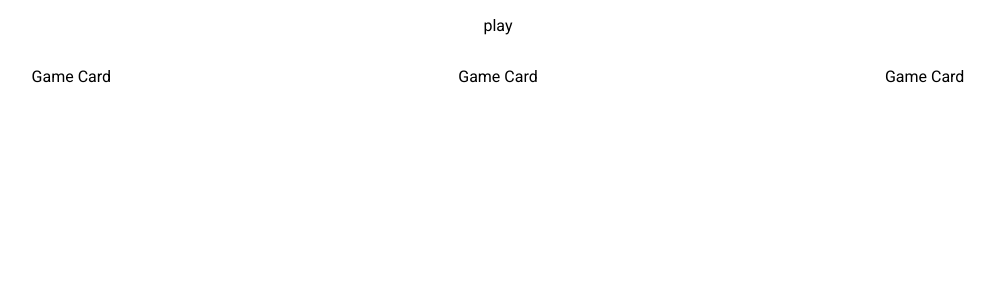
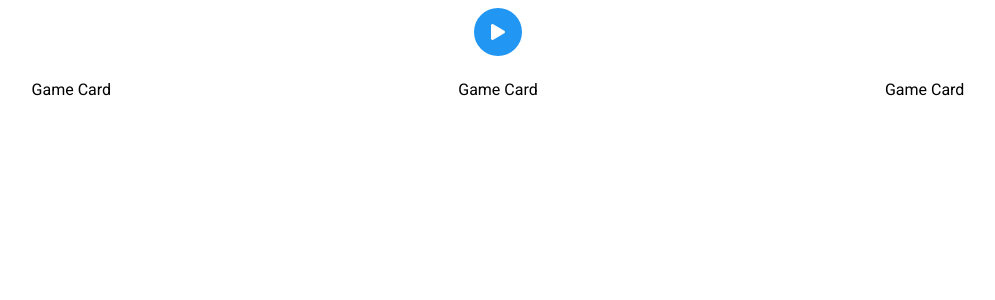
Before and after one commit to RomainGuarinoni/gamewheel, a Next.js app: page / in a window 1280 px wide. Shown: the top 300 px of the page, without its empty margins (142-1137 px from the left). Built offline with nearby package versions, Linux system fonts and the light colour scheme.

Commit message:
feat(components): create play component

```diff
--- a/components/gameCard.tsx
+++ b/components/gameCard.tsx
@@ -1,3 +1,5 @@
+import style from '../styles/gameCard.module.css';
+
 export default function gameCard(): JSX.Element {
   return <p>Game Card</p>;
 }
--- a/components/runButton.tsx
+++ b/components/runButton.tsx
@@ -1,3 +1,30 @@
-export default function playButton(): JSX.Element {
-  return <p>play</p>;
+import style from '../styles/runButton.module.css';
+import { faPlay } from '@fortawesome/free-solid-svg-icons';
+import { FontAwesomeIcon } from '@fortawesome/react-fontawesome';
+import { useEffect } from 'react';
+
+export default function playButton({
+  run,
+  setRun,
+}: {
+  run: boolean;
+  setRun: (arg: boolean) => void;
+}): JSX.Element {
+  function setRunToTrue() {
+    console.log('click');
+    if (!run) {
+      setRun(true);
+    }
+  }
+
+  return (
+    <div
+      className={`${style.button} ${run ? style.isRunning : ''}`}
+      onClick={setRunToTrue}
+    >
+      <div className={`${style.icon} ${run ? style.isRunningLogo : ''}`}>
+        <FontAwesomeIcon icon={faPlay} />
+      </div>
+    </div>
+  );
 }
--- a/package.json
+++ b/package.json
@@ -8,6 +8,10 @@
     "start": "next start"
   },
   "dependencies": {
+    "@fortawesome/fontawesome-svg-core": "^1.2.36",
+    "@fortawesome/free-brands-svg-icons": "^5.15.4",
+    "@fortawesome/free-solid-svg-icons": "^5.15.4",
+    "@fortawesome/react-fontawesome": "^0.1.15",
     "next": "11.1.2",
     "react": "17.0.2",
     "react-dom": "17.0.2"
--- a/pages/index.tsx
+++ b/pages/index.tsx
@@ -2,8 +2,11 @@ import Head from 'next/head';
 import styles from '../styles/index.module.css';
 import RunButton from '../components/runButton';
 import GameCard from '../components/gameCard';
+import { useState } from 'react';
 
 export default function Index(): JSX.Element {
+  const [run, setRun] = useState(false);
+
   return (
     <div className={styles.container}>
       <Head>
@@ -12,7 +15,7 @@ export default function Index(): JSX.Element {
           rel='stylesheet'
         />
       </Head>
-      <RunButton />
+      <RunButton run={run} setRun={setRun} />
       <div className={styles.gameContainer}>
         <GameCard />
         <GameCard />
--- a/styles/index.module.css
+++ b/styles/index.module.css
@@ -5,6 +5,7 @@
   align-items: center;
   justify-content: flex-start;
   flex-wrap: wrap;
+  overflow: auto;
 }
 
 .gameContainer {
--- /dev/null
+++ b/styles/runButton.module.css
@@ -0,0 +1,45 @@
+.button {
+  display: flex;
+  align-items: center;
+  justify-content: center;
+  background-color: var(--main);
+  width: 3rem;
+  height: 3rem;
+  border-radius: 50%;
+  margin: 0.5rem;
+  cursor: pointer;
+  transition: all ease 200ms;
+}
+
+.button:hover > .icon {
+  color: var(--main);
+  animation: hoverEffect 0.5s cubic-bezier(0.99, 0.25, 0.38, 1.07);
+}
+
+.button:hover {
+  background-color: transparent;
+}
+
+@keyframes hoverEffect {
+  0% {
+    transform: rotate(0deg) scale(1.2);
+  }
+
+  100% {
+    transform: rotate(360deg) scale(1.8);
+  }
+}
+.icon {
+  transition: all ease 200ms;
+  color: white;
+}
+
+.isRunning {
+  pointer-events: none;
+  background-color: transparent;
+}
+
+.isRunningLogo {
+  pointer-events: none;
+  color: rgba(128, 128, 128, 0.658);
+}
```
Also changed, not shown: styles/gameCard.module.css (added), 1 other file (tests, documents, lock files or other folders).
